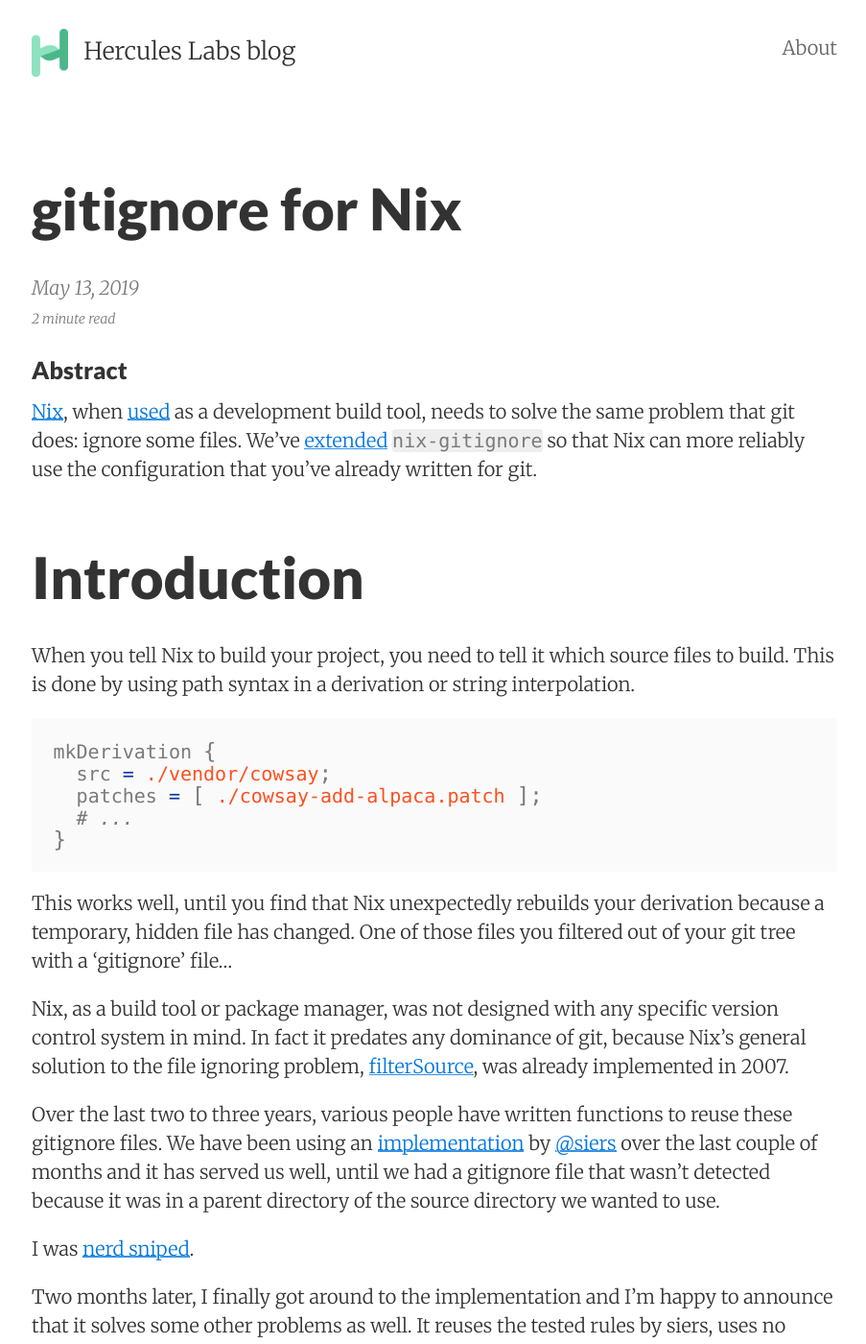
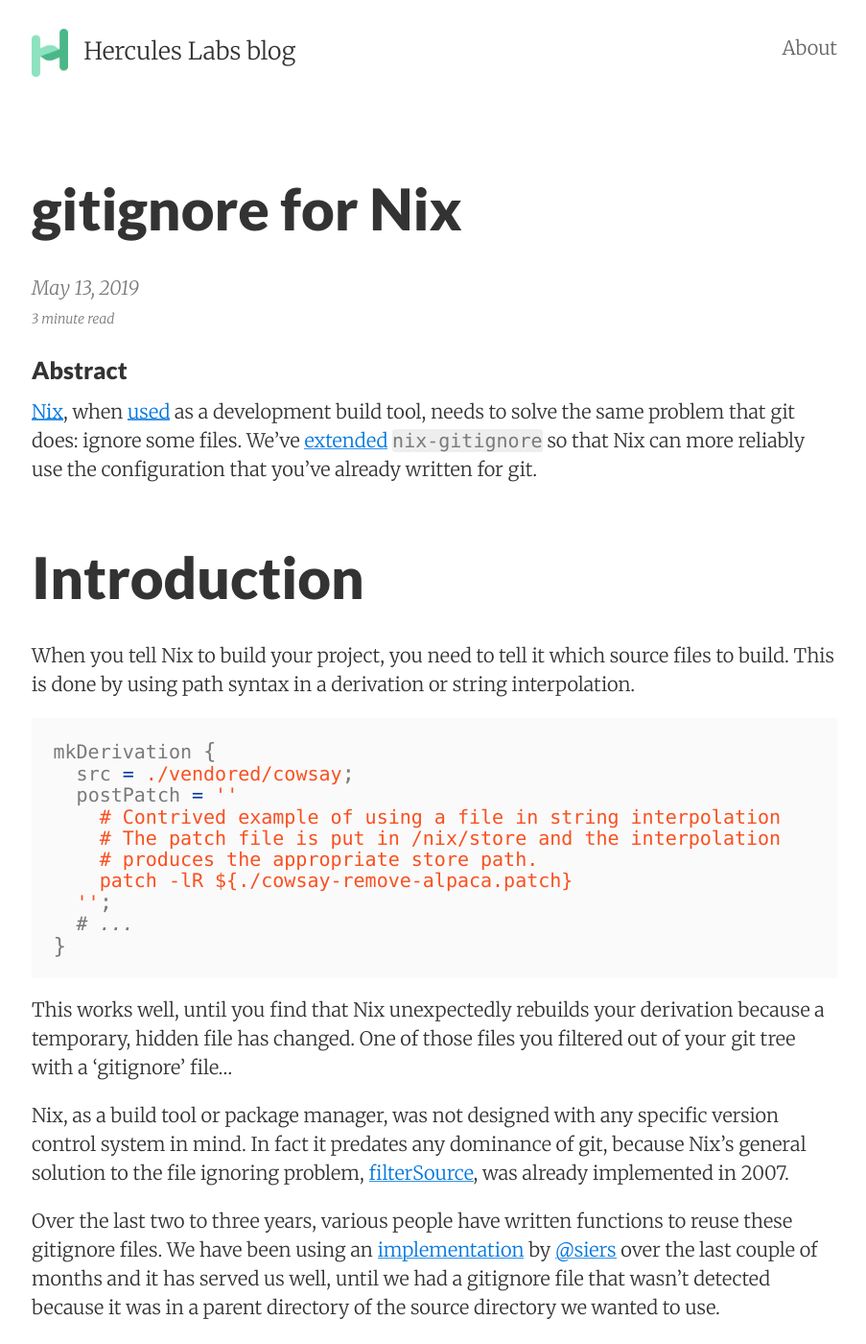
Before and after one commit to hercules-ci/blog.hercules-ci.com, a Jekyll site: the page built from _posts/2019-05-13-nix-gitignore.md, in a window 1280 px wide and 1400 px high. Shown: the whole window at 96% size, without its empty margins (187-1090 px from the left). Built offline with Jekyll 4.4.1, drawn with Linux system fonts in a browser that asks for light colours; some of the changed text lies outside the part shown.

Commit message:
gitignore post: Actually demonstrate and explain string interpolation

````diff
--- a/_posts/2019-05-13-nix-gitignore.md
+++ b/_posts/2019-05-13-nix-gitignore.md
@@ -19,8 +19,13 @@ to build. This is done by using path syntax in a derivation or string interpolat
 
 ```nix
 mkDerivation {
-  src = ./vendor/cowsay;
-  patches = [ ./cowsay-add-alpaca.patch ];
+  src = ./vendored/cowsay;
+  postPatch = ''
+    # Contrived example of using a file in string interpolation
+    # The patch file is put in /nix/store and the interpolation
+    # produces the appropriate store path.
+    patch -lR ${./cowsay-remove-alpaca.patch}
+  '';
   # ...
 }
 ```
@@ -57,8 +62,11 @@ let
   inherit (import (builtins.fetchTarball "https://github.com/hercules-ci/gitignore/archive/master.tar.gz") { }) gitignoreSource;
 in
 mkDerivation {
-  name = "hello";
-  src = gitignoreSource ./vendored/hello;
+  src = gitignoreSource ./vendored/cowsay;
+  postPatch = ''
+    patch -lR ${./cowsay-remove-alpaca.patch}
+  '';
+  # ...
 }
 ```
 
````
